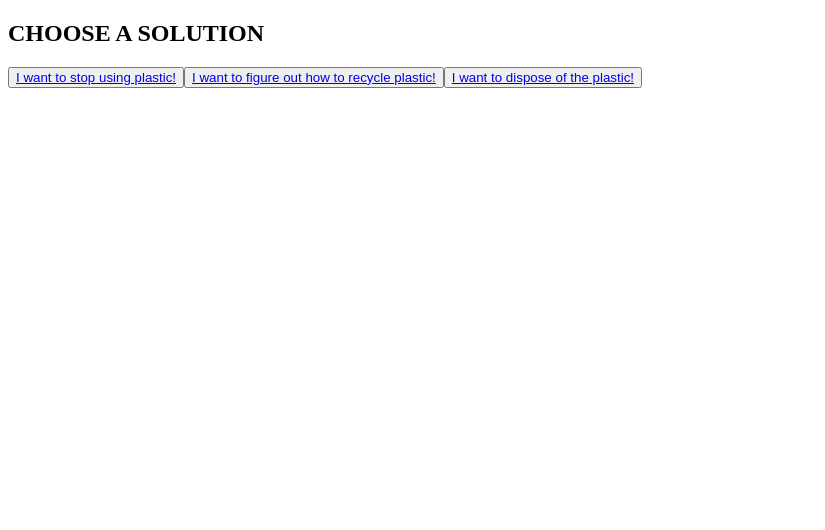
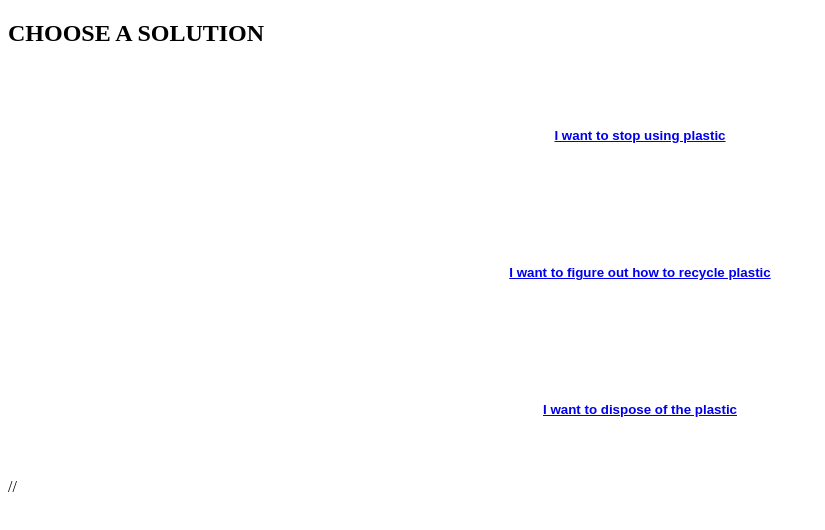
Before and after one commit to tantsandras/plastic, a Gatsby site: page /solution in a window 1280 px wide. Shown: the whole page, without its empty margins (0-825 px from the left). Built offline with nearby package versions, Linux system fonts and the light colour scheme; Gatsby itself is replaced by a stand-in of ours.

Commit message:
Styling buttons

```diff
--- a/package.json
+++ b/package.json
@@ -17,7 +17,8 @@
     "prop-types": "^15.7.2",
     "react": "^16.8.6",
     "react-dom": "^16.8.6",
-    "react-helmet": "^5.2.0"
+    "react-helmet": "^5.2.0",
+    "styled-components": "^4.2.0"
   },
   "devDependencies": {
     "d3": "^5.9.2",
--- a/src/components/registerForm.js
+++ b/src/components/registerForm.js
@@ -70,16 +70,16 @@ class RegisterForm extends React.Component {
                 className="field-long" placeholder="Paste your image url here" onChange={this.handleInputChange} style={{ height: 200 }} value={this.state.imageUrl} />
             </div>
 
-            <label htmlFor="solutionType">Select a Stage:</label>
+            <label htmlFor="solutionType" style={{ margin: `10px`}}>Select a Stage:</label>
 
-            <div>
+            <div style={{margin: `5px`}}>
               <select name="solutionType" onChange={this.handleInputChange} >
                 <option value="replace">Stage 1: Start of Life</option>
                 <option value="recycle">Stage 2: Mid-Life/Recycling</option>
                 <option value="dispose">Stage 3: End of Life</option>
               </select>
             </div>
-            <button type="submit" className="button-submit" style={{ marginTop: `1rem` }}>Add</button>
+            <button type="submit" className="button-submit" style={{ marginTop: `1rem`, border: `none`, padding:`10px 20px`, borderRadius: `5px` }}>Add</button>
           </ul>
         </form>
       </section >
--- /dev/null
+++ b/src/pages/SolucationStylying.js
@@ -0,0 +1,12 @@
+import styled from "styled-components"
+
+export const Button = styled.button`
+  border: none;
+  background: none;
+  margin: 60px;
+  font-weight: bolder;
+  &:hover {
+    /* background: #555; */
+    font-size: 3rem;
+  }
+`
--- a/src/pages/solution.js
+++ b/src/pages/solution.js
@@ -1,22 +1,36 @@
 import React, { useEffect, useState } from "react"
 import { Link } from "gatsby"
 
-import Card from '../components/card'
+import Card from "../components/card"
 import buttonStyle from "../components/button.css"
-
+import {Button} from './SolucationStylying';
 
 const Solution = ({ location }) => {
-
-
   return (
     <div>
-        <h2> CHOOSE A SOLUTION</h2>
-      <button style={buttonStyle}><Link to="/replace/">I want to stop using plastic!</Link></button>
-      <button style={buttonStyle}><Link to="/recycle/">I want to figure out how to recycle plastic!</Link></button>
-      <button style={buttonStyle}><Link to="/dispose/">I want to dispose of the plastic!</Link></button>
-      <div style={{ display: `flex`, justifyContent: `space-between`, flexWrap: `wrap` }}>
+      <h2> CHOOSE A SOLUTION</h2>
+      <div style={{display: `flex`, flexDirection: `column`, fontSize: `2.5rem`}}>
+        <Button>
+          <Link to="/replace/">I want to stop using plastic</Link>
+        </Button>
+        <Button style={{ border: `none`, background: `none`, margin: `60px`, fontWeight: `bolder` }}>
+          <Link to="/recycle/">
+            I want to figure out how to recycle plastic
+          </Link>
+        </Button>
+        <Button style={{ border: `none`, background: `none`, margin: `60px`, fontWeight: `bolder`  }}>
+          <Link to="/dispose/">I want to dispose of the plastic</Link>
+        </Button>
       </div>
-    </div>
+      // </div>
+      // <div
+      //   style={{
+      //     display: `flex`,
+      //     justifyContent: `space-between`,
+      //     flexWrap: `wrap`,
+      //   }}
+      // />
+    // </div>
   )
 }
 
```
Also changed, not shown: 1 other file.
